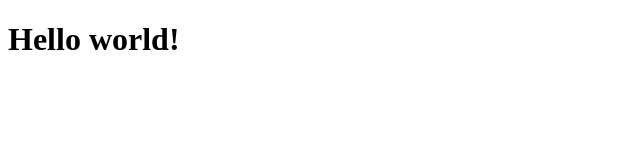
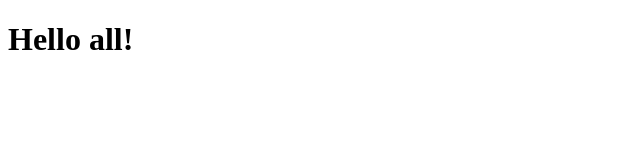
Before and after one commit to marimano/lesson-2-test, a plain HTML site: page index.html in a window 1280 px wide. Shown: the whole page, without its empty margins (0-640 px from the left). Drawn offline with Linux system fonts and the light colour scheme.

Commit message:
change text

```diff
--- a/index.html
+++ b/index.html
@@ -4,6 +4,6 @@
 
   </head>
   <body>
-    <h1>Hello world!</h1>
+    <h1>Hello all!</h1>
   </body>
 </html>
```
